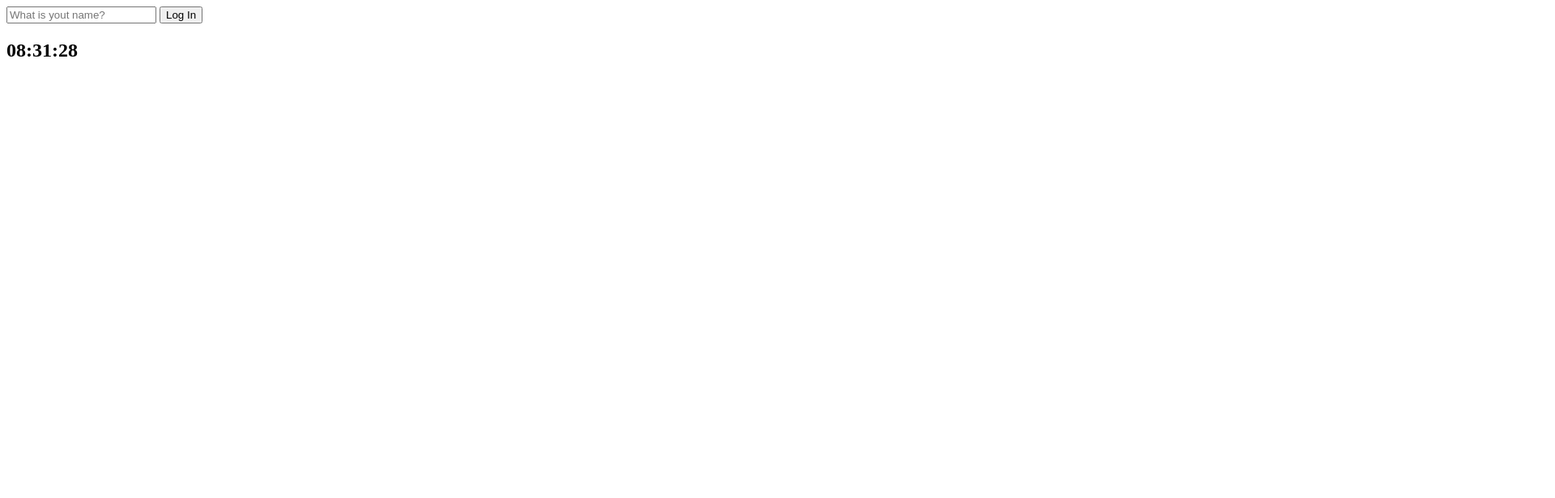
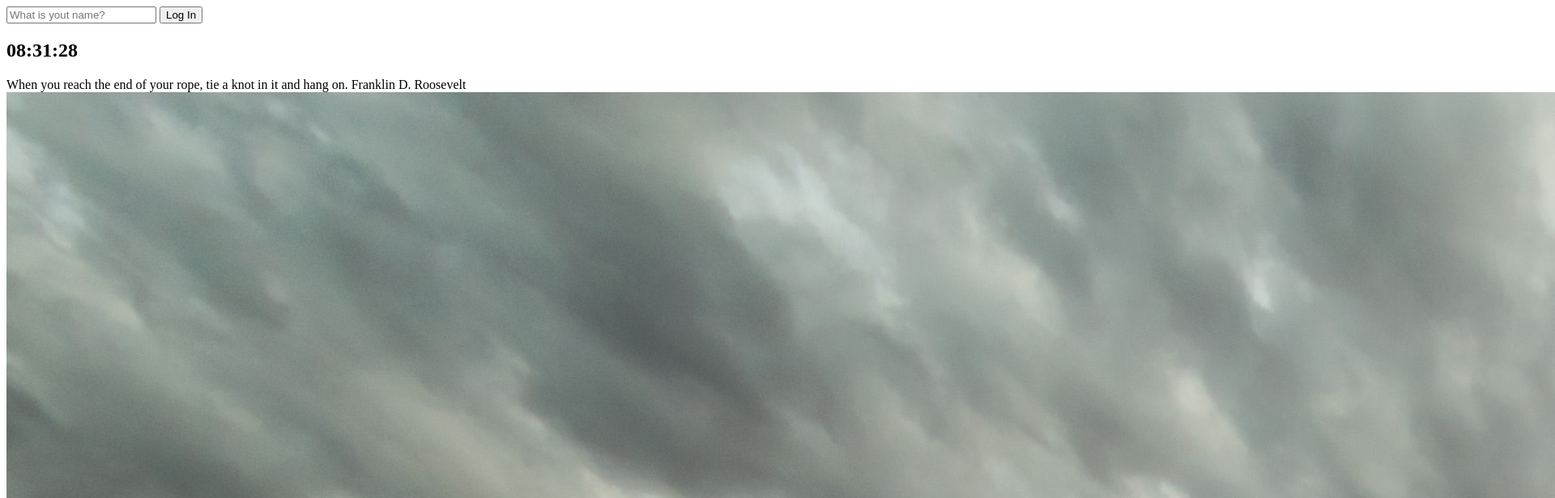
Before and after one commit to SaenaKIM/momentum, a plain HTML site: page index.html in a window 1280 px wide. Shown: the top 616 px of the page at 81% size, 1920 px wide, since content can reach past the window. Drawn offline with Linux system fonts and the light colour scheme.

Commit message:
[TIL] Math functiona and createElement

```diff
--- a/index.html
+++ b/index.html
@@ -14,7 +14,13 @@
     </form>
     <h2 id="clock">00:00:00</h2>
     <h1 id="greeting" class="hidden"> </h1>
+    <div id="quote">
+        <span></span>
+        <span></span>
+    </div>
     <script src="js/greetings.js"></script>
     <script src="js/clock.js"></script>
+    <script src="js/quotes.js"></script>
+    <script src="js/background.js"></script>
 </body>
 </html>
--- /dev/null
+++ b/js/background.js
@@ -0,0 +1,12 @@
+const images = [
+    "0.jpg",
+    "1.jpg",
+    "2.jpg",
+]
+
+const todaysImage = images[Math.floor(images.length * Math.random())];// round, ceil
+
+const bgImage = document.createElement("img");
+bgImage.src = `img/${todaysImage}`;
+
+document.body.appendChild(bgImage)
--- a/js/clock.js
+++ b/js/clock.js
@@ -1,4 +1,5 @@
 const clock = document.querySelector("h2#clock")
+document.getElementById
 
 function getClock() {
     const date = new Date()
--- /dev/null
+++ b/js/quotes.js
@@ -0,0 +1,51 @@
+const quotes = [
+    {
+        quote: "The way ro get started is to quit talking and begin",
+        author: "Walt Disney"
+    },
+    {
+        quote: "Live as if you were to die tomorrow. Learn as if you were to live forever.",
+        author: "Mahatma Gandhi"
+    },
+    {
+        quote: "There are only two ways to live your life. One is as though nothing is a miracle. The other is as though everything is a miracle.",
+        author: "Albert Einstein"
+    },
+    {
+        quote: "It is not a lack of love, but a lack of friendship that makes unhappy marriages.",
+        author: "Friedrich Nietzsche"
+    },
+    {
+        quote: "It is better to be hated for what you are than to be loved for what you are not.",
+        author: "Andre Gide, Autumn Leaves"
+    },
+    {
+        quote: "A woman is like a tea bag; you never know how strong it is until it's in hot water.",
+        author: "Eleanor Roosevelt"
+    },
+    {
+        quote: "Life is what happens when you're busy making other plans.",
+        author: "John Lennon"
+    },
+    {
+        quote: "If you set your goals ridiculously high and it's a failure, you will fail above everyone else's success.",
+        author: "James Cameron"
+    },
+    {
+        quote: "Always remember that you are absolutely unique. Just like everyone else.",
+        author: "Margaret Mead"
+    },
+    {
+        quote: "When you reach the end of your rope, tie a knot in it and hang on.",
+        author: "Franklin D. Roosevelt"
+
+    },
+]
+
+const quote = document.querySelector("#quote span:first-child");
+const author = document.querySelector("#quote span:last-child");
+
+const todaysQuote = quotes[Math.floor(quotes.length * Math.random())];// round, ceil
+
+quote.innerText = todaysQuote.quote;
+author.innerText = todaysQuote.author;
```
Also changed, not shown: img/0.jpg (added), img/1.jpg (added), 1 other file.
